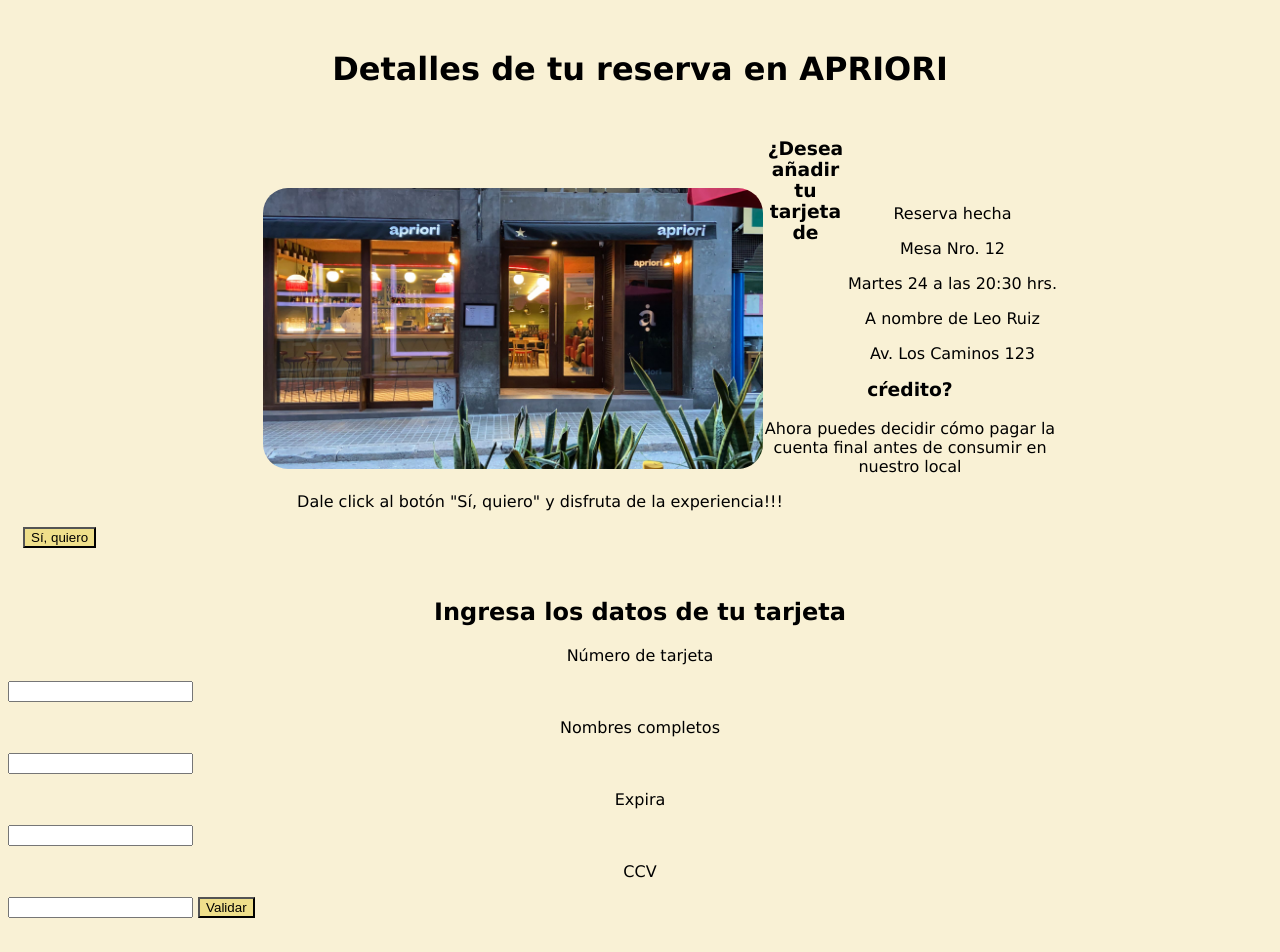
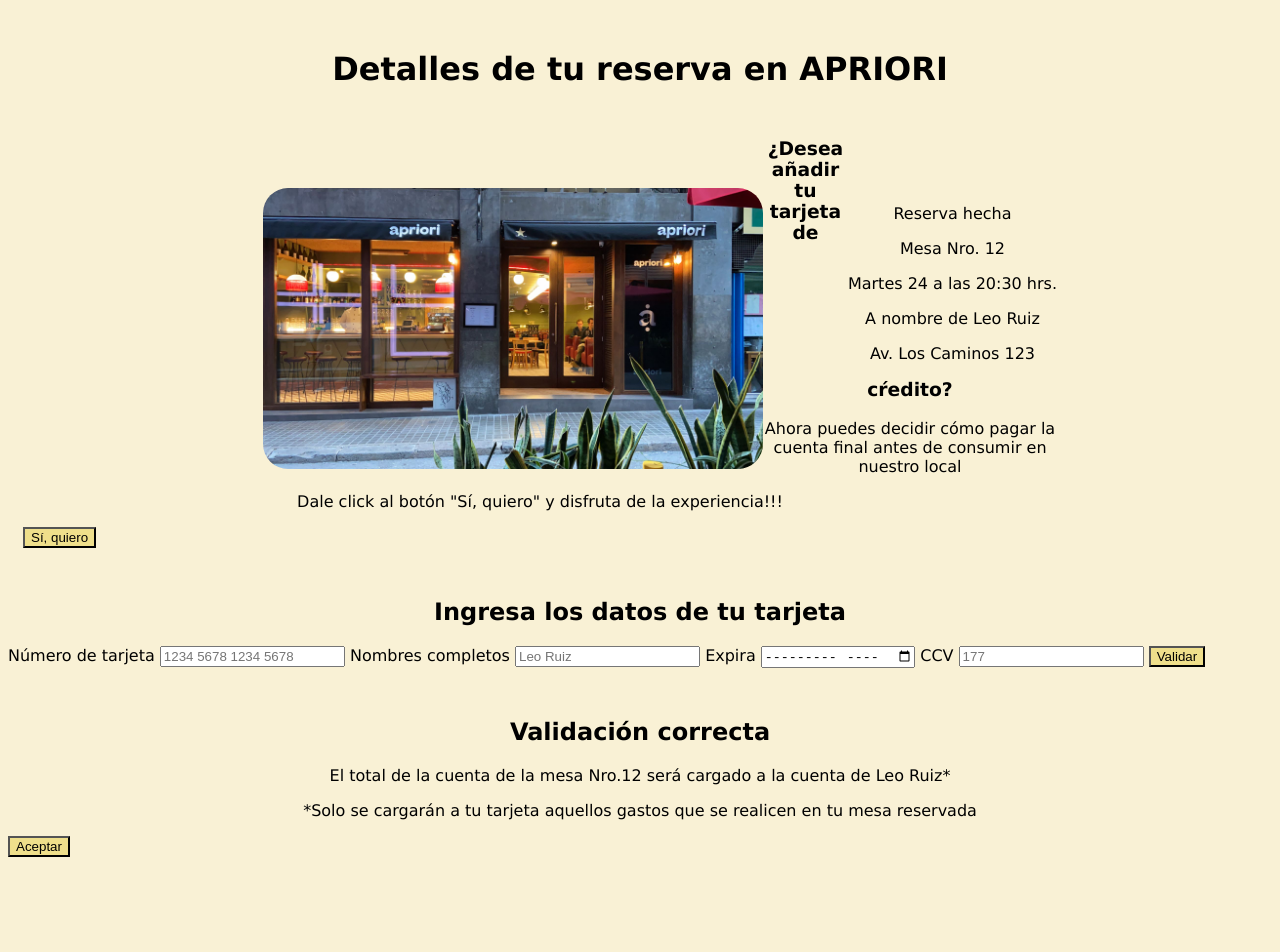
Before and after one commit to Laboratoria/LIM018-card-validation, a website with bundled scripts: page src/index.html in a window 1280 px wide. Shown: the top 952 px of the page. After the commit the page ends 865 px from the top, so only its background shows below. Built offline with nearby package versions, Linux system fonts and the light colour scheme.

Commit message:
re-estructurando HTML-5 semántico

```diff
--- a/src/index.html
+++ b/src/index.html
@@ -32,14 +32,23 @@
         <section>
           <h2>Ingresa los datos de tu tarjeta</h2>
           <form>
-            <p>Número de tarjeta</p>
-            <input/>
-            <p>Nombres completos</p>
-            <input/>
-            <p>Expira</p>
-            <input/>
-            <p>CCV</p>
-            <input/>
+            <label for="numberCard">
+              <span> Número de tarjeta </span>
+              <input type="number" id="numberCard" placeholder="1234 5678 1234 5678"/>
+            </label>
+            <label for="name">
+              <span> Nombres completos </span>
+              <input type="text" id="name" placeholder="Leo Ruiz"/>
+            </label>
+            <label for="expiration">
+              <span> Expira </span>
+              <input type="month" id="expiration" placeholder="17/02/2024"/>
+            </label>
+            <label for="ccv">
+              <span> CCV </span>
+              <input type="number" id="ccv" placeholder="177"/>
+            </label>
+
             <button id="validation">Validar</button>
           </form>
         </section>
```
